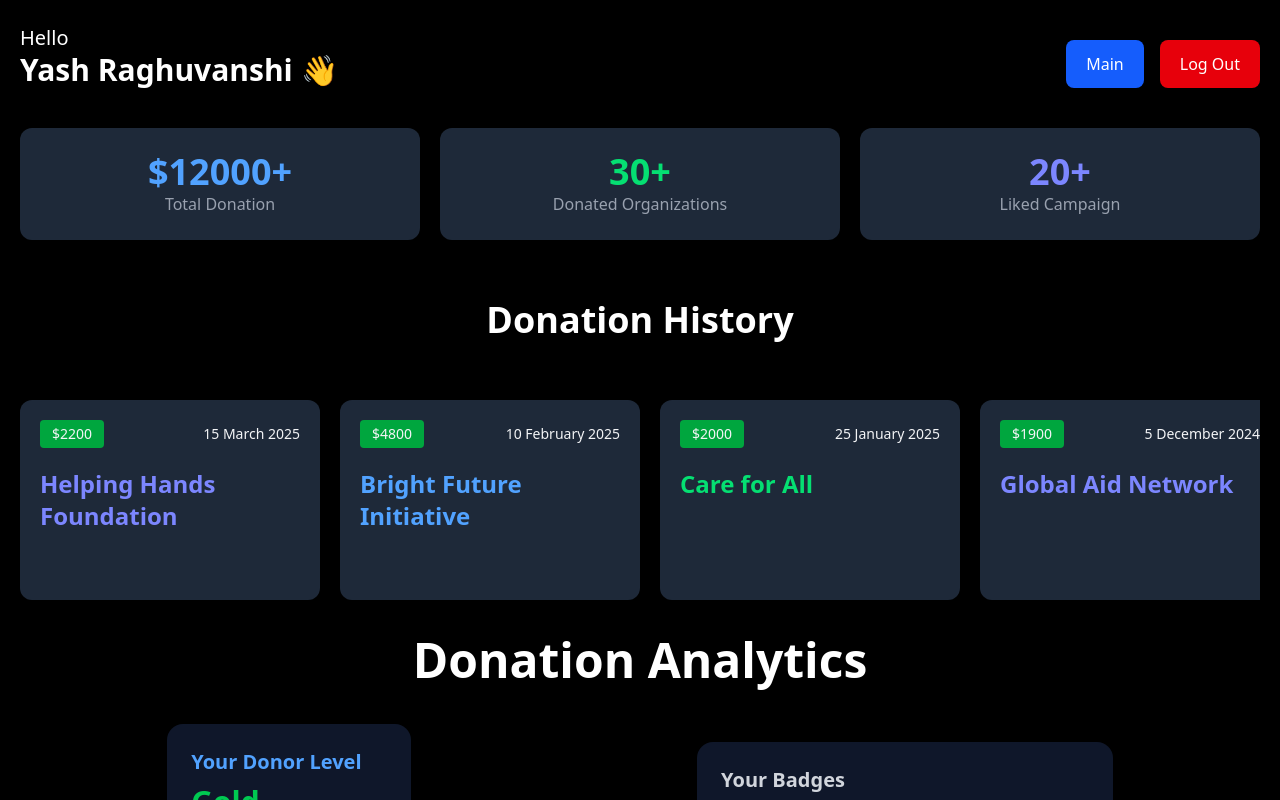
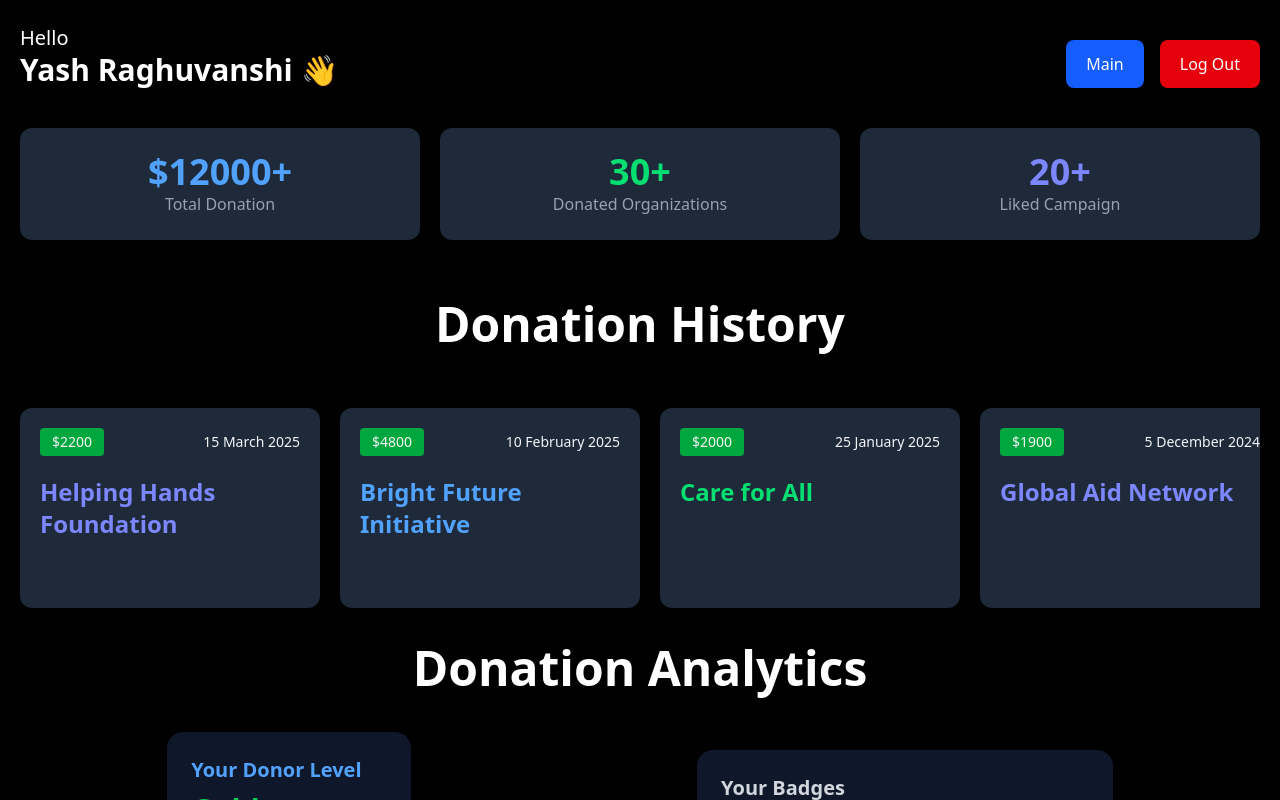
Before and after one commit to YNVSolutions/SwiftCause_Web, a Next.js app: page /UserDashboard in a window 1280 px wide. Shown: the top 800 px of the page. Built offline with nearby package versions, Linux system fonts and the light colour scheme.

Commit message:
size adjustment of heading

```diff
--- a/app/UserDashboard/Others/DonationList.jsx
+++ b/app/UserDashboard/Others/DonationList.jsx
@@ -4,7 +4,7 @@ const DonationList = () => {
     return (
         <>
             <header className='flex justify-center items-center w-full pt-5'>
-                <h1 className='text-4xl lg:text-4xl md:text-3xl sm:text-2xl font-semibold text-white'>Donation History</h1>
+                <h1 className='text-5xl lg:text-5xl md:text-4xl sm:text-3xl font-semibold text-white'>Donation History</h1>
             </header>
             <div
                 id='tasklist'
```
